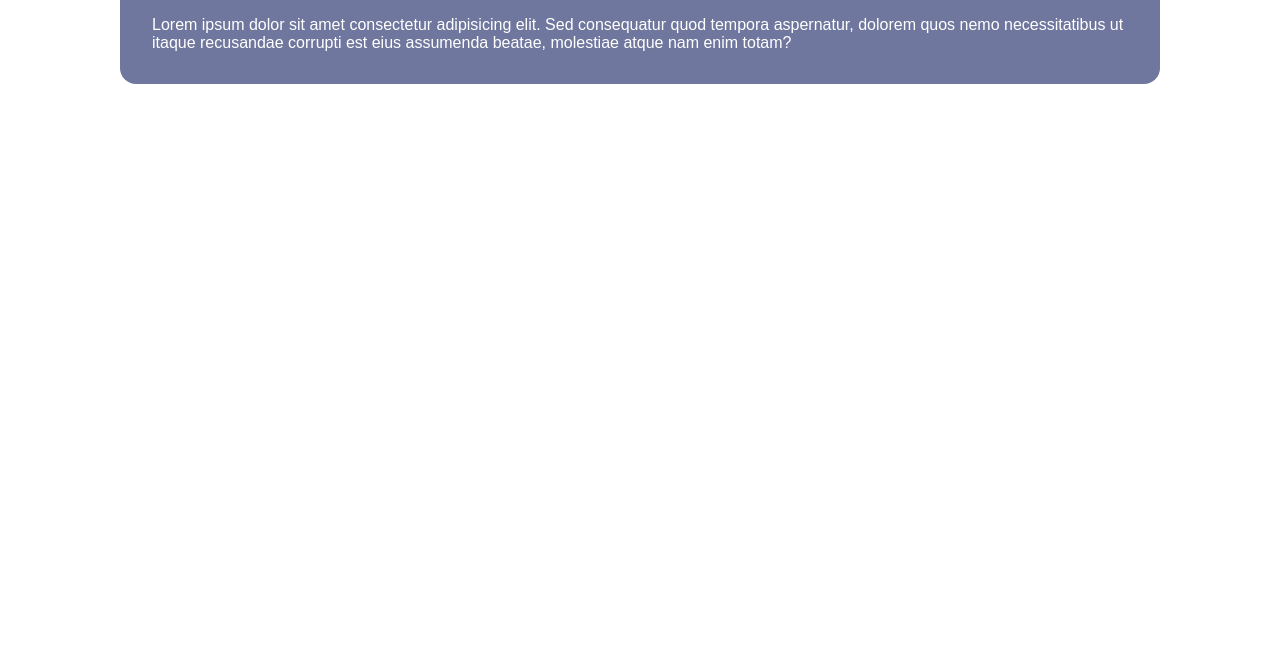
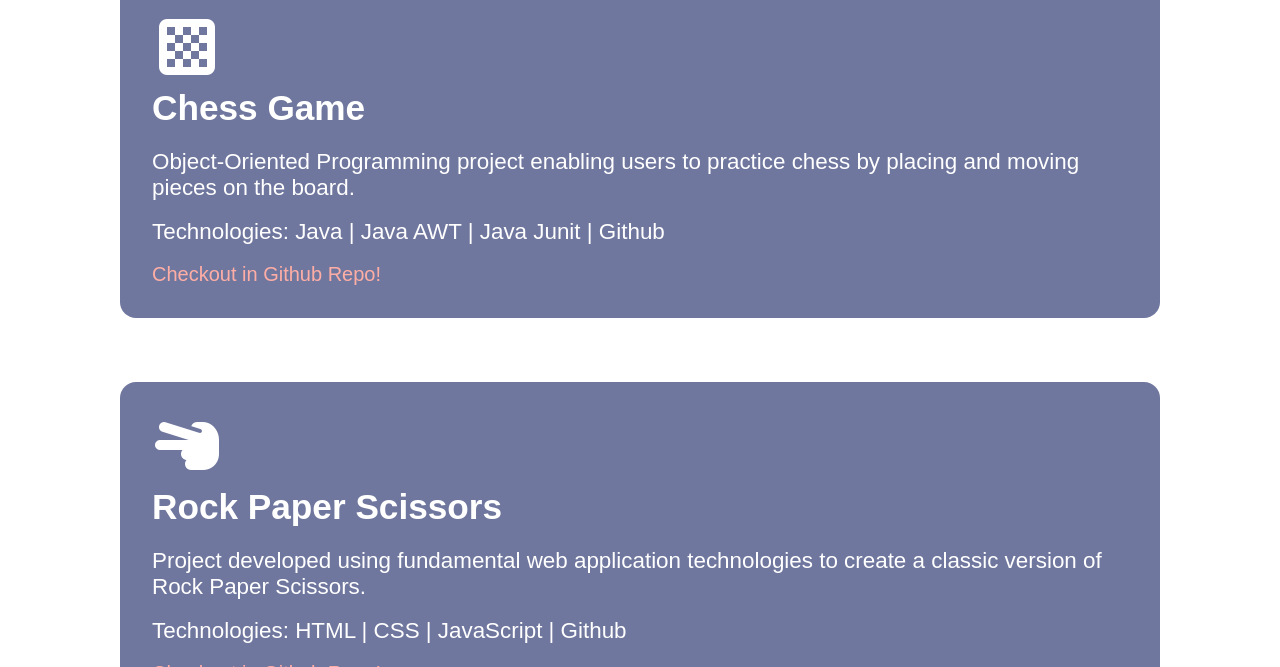
Before and after one commit to armenta-i/developer-portfolio, a plain HTML site: page index.html in a window 1280 px wide. Shown: the part 3197-3864 px from the top of the page. Before the commit the page ends 3281 px from the top, so only its background shows below. Drawn offline with Linux system fonts and the light colour scheme; a web font is replaced by a local one.

Commit message:
Finished project section, added more animations

```diff
--- a/index.html
+++ b/index.html
@@ -103,21 +103,54 @@
         <div class="project-list">
             <!-- First project -->
             <div class="project-cards">
-                <i class="fa-pen-to-square fa-html5 custom-style"></i>
+                <i class="fa-solid fa-comment-sms custom-style custom-style-project"></i>
                 <h1 class="card-titles">Smart SMS</h1>
-                <p>Lorem ipsum dolor sit amet consectetur adipisicing elit. Sed consequatur quod tempora aspernatur, dolorem quos nemo necessitatibus ut itaque recusandae corrupti est eius assumenda beatae, molestiae atque nam enim totam?</p>
+                <p class="project-card-text">Project focused on automating the dissemination of daily messages with essential information, including traffic and weather updates.</p>
+                <br>
+                <p class="project-card-text">Technologies: Python | Google APIs | Twilio API | Github</p>
+                <br>
+                <a class="project-links" href="https://github.com/armenta-i/sms-messages" target="_blank">Checkout Github Repo!</a>
             </div>
 
             <div class="project-cards">
-                <i class="fa-pen-to-square fa-html5 custom-style"></i>
+                <i class="fa-solid fa-pager custom-style custom-style-project"></i>
                 <h1 class="card-titles">Sketch pad</h1>
-                <p>Lorem ipsum dolor sit amet consectetur adipisicing elit. Sed consequatur quod tempora aspernatur, dolorem quos nemo necessitatibus ut itaque recusandae corrupti est eius assumenda beatae, molestiae atque nam enim totam?</p>
+                <p class="project-card-text">Developed a web application featuring an interactive pixel drawing board.</p>
+                <br>
+                <p class="project-card-text">Technologies: HTML | CSS | JavaScript | Github</p>
+                <br>
+                <a class="project-links" href="https://github.com/armenta-i/etch-a-sketch" target="_blank">Checkout in Github Repo!</a>
+                <a class="project-links" href="https://sketch-pad-seven.vercel.app/" target="_blank">&nbsp;Web Page!</a>
             </div>
 
             <div class="project-cards">
-                <i class="fa-comment-sms fa-html5 custom-style"></i>
-                <h1 class="card-titles">Sketch pad</h1>
-                <p>Lorem ipsum dolor sit amet consectetur adipisicing elit. Sed consequatur quod tempora aspernatur, dolorem quos nemo necessitatibus ut itaque recusandae corrupti est eius assumenda beatae, molestiae atque nam enim totam?</p>
+                <i class="fa-solid fa-chess-board custom-style custom-style-project"></i>
+                <h1 class="card-titles">Chess Game</h1>
+                <p class="project-card-text">Object-Oriented Programming project enabling users to practice chess by placing and moving pieces on the board.</p>
+                <br>
+                <p class="project-card-text">Technologies: Java | Java AWT | Java Junit | Github</p>
+                <br>
+                <a class="project-links" href="https://github.com/armenta-i/Chess-game" target="_blank">Checkout in Github Repo!</a>
+            </div>
+
+            <div class="project-cards">
+                <i class="fa-solid fa-hand-scissors custom-style custom-style-project"></i>
+                <h1 class="card-titles">Rock Paper Scissors</h1>
+                <p class="project-card-text">Project developed using fundamental web application technologies to create a classic version of Rock Paper Scissors.</p>
+                <br>
+                <p class="project-card-text">Technologies: HTML | CSS | JavaScript | Github</p>
+                <br>
+                <a class="project-links" href="https://github.com/armenta-i/Chess-game" target="_blank">Checkout in Github Repo!</a>
+            </div>
+
+            <div class="project-cards">
+                <i class="fa-solid fa-circle-question custom-style custom-style-project"></i>
+                <h1 class="card-titles">Personal Portfolio</h1>
+                <p class="project-card-text">The website your on right now! My first project portfolio to showcase my work.</p>
+                <br>
+                <p class="project-card-text">Technologies: HTML | CSS | JavaScript | Github</p>
+                <br>
+                <a class="project-links" href="https://github.com/armenta-i/developer-portfolio" target="_blank">Checkout in Github Repo!</a>
             </div>
 
 
--- a/styles.css
+++ b/styles.css
@@ -185,6 +185,19 @@ header {
     padding-top: 18px;
 }
 
+.custom-style-project {
+    color: white;
+    margin-left: 0;
+    border: 0;
+    line-height: 0;
+    height: 70px;
+    width: 70px;
+    margin-bottom: 3px;
+    padding-top: 0;
+    font-size: 4rem;
+}
+
+
 .experience-card {
     background-color: rgb(37, 37, 37);
     color: white;
@@ -209,8 +222,8 @@ header {
 }
 
 .card-titles {
-    font-size: 2em;
-    margin-bottom: .7em;
+    font-size: 2.2em;
+    margin-bottom: .6em;
 }
 
 .project-list {
@@ -226,8 +239,25 @@ header {
 .project-cards {
     height: 2fr;
     padding: 2em;
-    background: #70779e;
+    background-color: #70779e;
     border-radius: 1em;
+    transition: transform 0.3s ease;
+    transform: translateY(0px);
+}
+
+.project-cards:hover {
+    transition: transform 0.3s ease;
+    transform: translateY(-10px);
+}
+
+.project-card-text {
+    font-size: 1.4em;
+}
+
+.project-links {
+    text-decoration: none;
+    color: #ffaea6;
+    font-size: 1.25em;
 }
 
 @keyframes appear {
```
